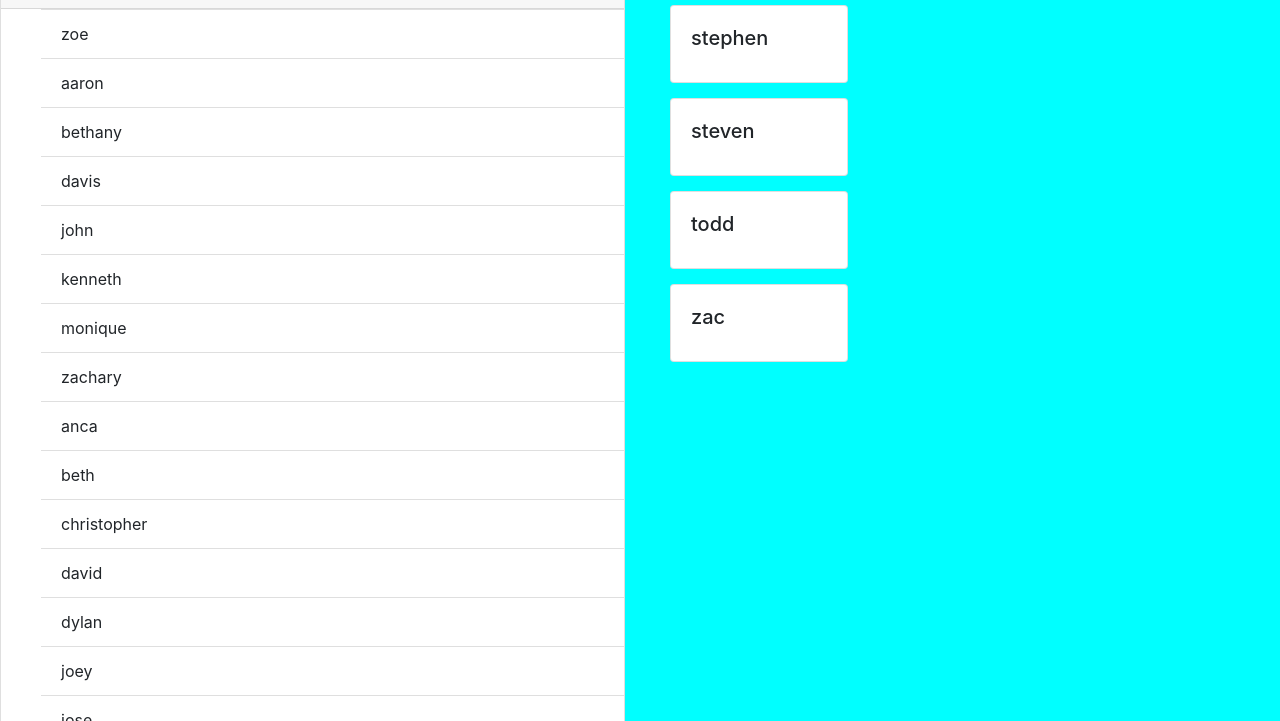
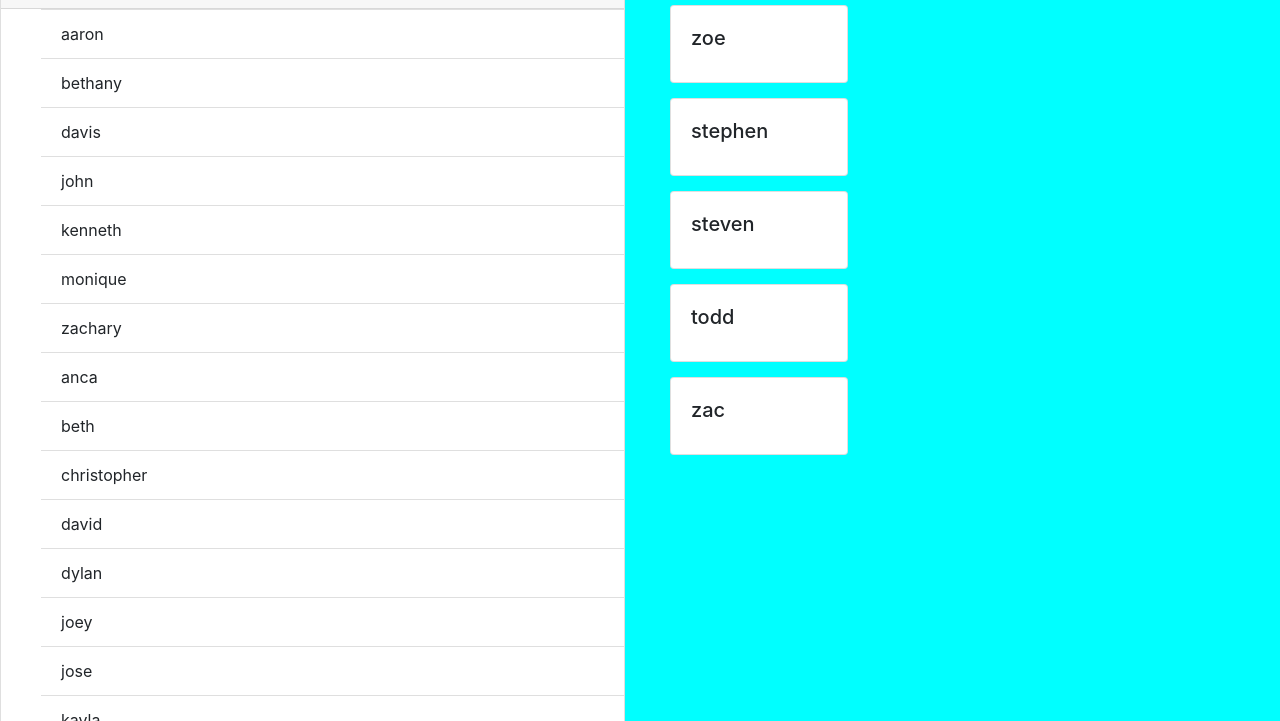
Before and after one commit to Nikababy01/sharktank, a plain HTML site: page index.html in a window 1280 px wide. Both pictures are taken after a click on the button "SHARK ATTACK". Shown: the part 79-800 px from the top of the page. Drawn offline with nearby package versions, Linux system fonts and the light colour scheme.

Commit message:
add updates

```diff
--- a/index.html
+++ b/index.html
@@ -10,7 +10,7 @@
   </head>
   <body>
       <div class="row">
-          <button class= "btn btn-danger col-6 offset-3">SHARK ATTACK</button>
+          <button id= "bite-me" class= "btn btn-danger col-6 offset-3">SHARK ATTACK</button>
     <div class= "col-6">
         <div id = 'tank'></div>
     </div>
--- a/javascripts/components/graveyard.js
+++ b/javascripts/components/graveyard.js
@@ -10,7 +10,8 @@ const buildGraveyard = ()=> {
     domString += '<div class= "col-4 person-card">';
     domString += '<div class="card">';
     domString += '<div class="card-body">';
-    domString +=  `<h5 class="card-title"> ${person.name}</h5>`;
+    domString += `<h5 class="card-title"> ${person.name}</h5>`;
+    domString +- `<button id="${person.id}" class= "btn btn-dark revive-btn"> REVIVE </button>`;
     domString += '</div>';
     domString += '</div>';
     domString += '</div>';
--- a/javascripts/helpers/data/personData.js
+++ b/javascripts/helpers/data/personData.js
@@ -128,4 +128,21 @@ const getAlivePersons = () => {
 const getDeadPersons = () => {
     return persons.filter((x) => x.isDead === true);
 };
-export default { getAlivePersons, getDeadPersons};
+
+const randomMurder =()=>{
+    const alivePeople= getAlivePersons();
+    const randomNum = Math.floor(Math.random()* alivePeople.length);
+    const deadPersonsId = alivePeople[randomNum].id;//checks to see if person is dead
+    const deadMan= persons.findIndex((x)=> x.id === deadPersonsId);//search for people that are dead
+    persons[deadMan].isDead = true;
+};
+
+
+const bringToLife = (personId)=> {
+
+  const itLives = persons.findIndex((x) => x.id === personId);
+  persons[itLives].isDead= false;
+};
+
+
+export default { getAlivePersons, getDeadPersons, randomMurder};
--- a/javascripts/main.js
+++ b/javascripts/main.js
@@ -1,9 +1,26 @@
 import tank from './components/tank.js';
 import graveyard from './components/graveyard.js';
+import personData from './helpers/data/personData.js';
+
+
+const sharkAttackEvent = () => {
+    personData.randomMurder();
+    tank.tankBuilder();
+    graveyard.buildGraveyard();
+
+};
+
+
+const reviveEvent = (e)=>{
+    const personId = e.target.id;
+    personData.bringToLife(personData)
+}
 
 const init = () => {
     tank.tankBuilder();
     graveyard.buildGraveyard();
+    $('#bite-me').click(sharkAttackEvent);
+    $('body').on('click', '.revive-btn', reviveEvent);//learn selectors from jquery and events
 };
 
 init();
```
